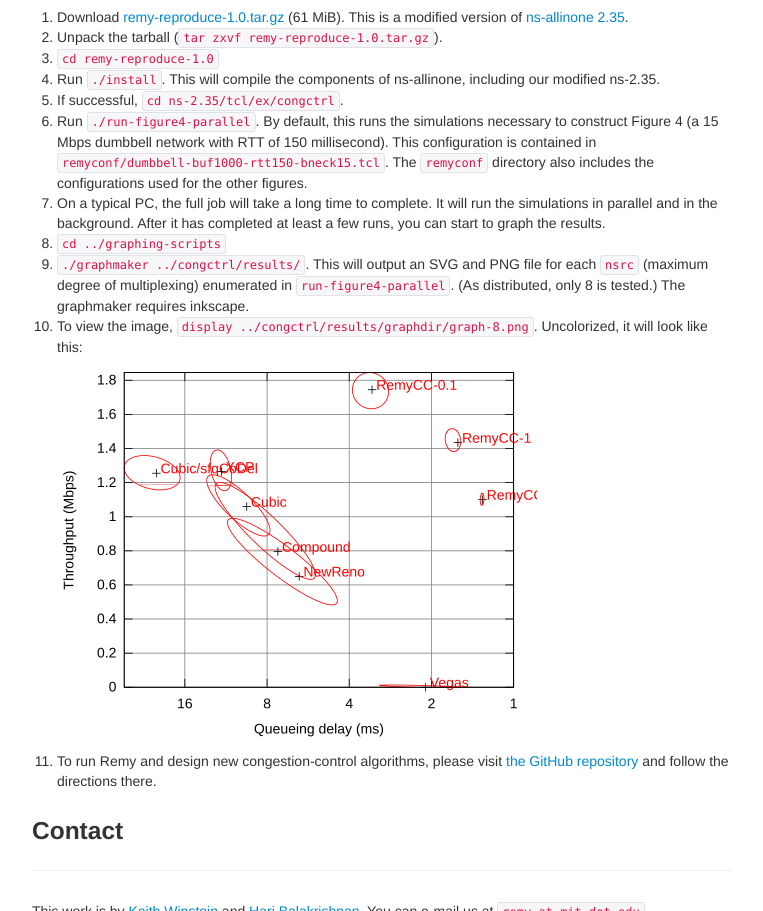
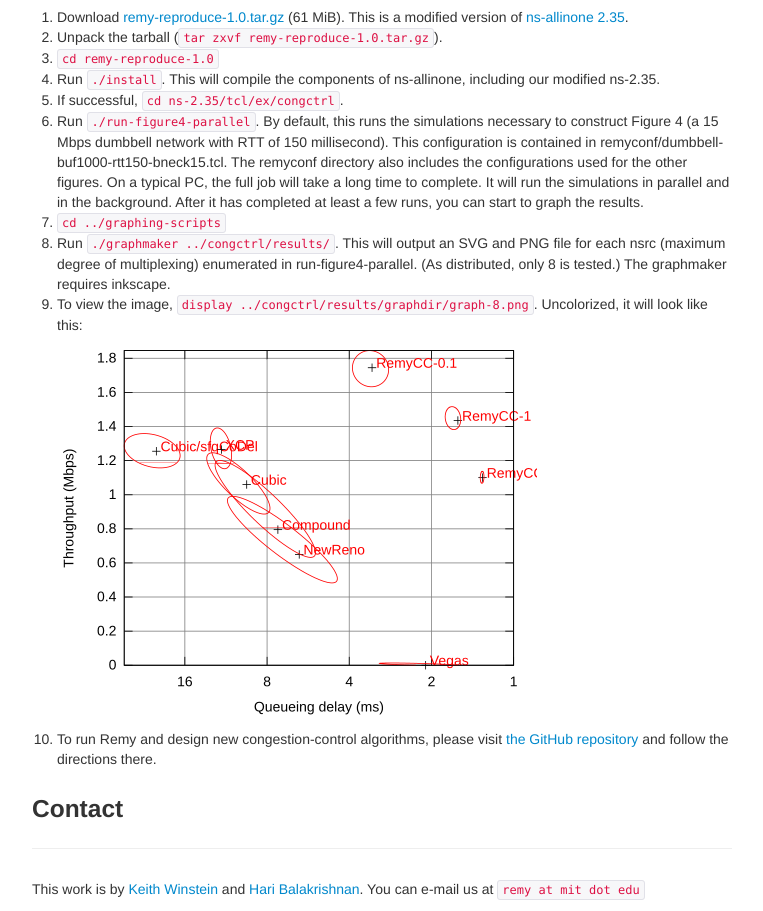
Before and after one commit to keithw/remyweb, a plain HTML site: page index.html in a window 1280 px wide. Shown: the part 7640-8551 px from the top of the page, without its empty margins (258-1021 px from the left). Drawn offline with Linux system fonts and the light colour scheme.

Commit message:
Simplify reproduction steps

```diff
--- a/index.html
+++ b/index.html
@@ -647,21 +647,20 @@ NSF grant CNS-1040072.</p></dd>
 	      this runs the simulations necessary to construct Figure
 	      4 (a 15 Mbps dumbbell network with RTT of 150
 	      millisecond). This configuration is contained in
-	      <code>remyconf/dumbbell-buf1000-rtt150-bneck15.tcl</code>. The <code>remyconf</code>
-	      directory also includes the configurations used for the
-	      other figures.</li>
-
-	    <li>On a typical PC, the full job will take a long time to
-	    complete. It will run the simulations in parallel and in
-	    the background. After it has completed at least a few
-	    runs, you can start to graph the results.</li>
+	      remyconf/dumbbell-buf1000-rtt150-bneck15.tcl. The
+	      remyconf directory also includes the configurations used
+	      for the other figures. On a typical PC, the full job
+	      will take a long time to complete. It will run the
+	      simulations in parallel and in the background. After it
+	      has completed at least a few runs, you can start to
+	      graph the results.</li>
 
 	    <li><code>cd ../graphing-scripts</code></li>
 
-	    <li><code>./graphmaker ../congctrl/results/</code>. This
-	    will output an SVG and PNG file for each <code>nsrc</code>
+	    <li>Run <code>./graphmaker ../congctrl/results/</code>. This
+	    will output an SVG and PNG file for each nsrc
 	    (maximum degree of multiplexing) enumerated
-	    in <code>run-figure4-parallel</code>. (As distributed,
+	    in run-figure4-parallel. (As distributed,
 	    only 8 is tested.) The graphmaker requires inkscape.</li>
 
 	    <li>To view the image, <code>display
```
